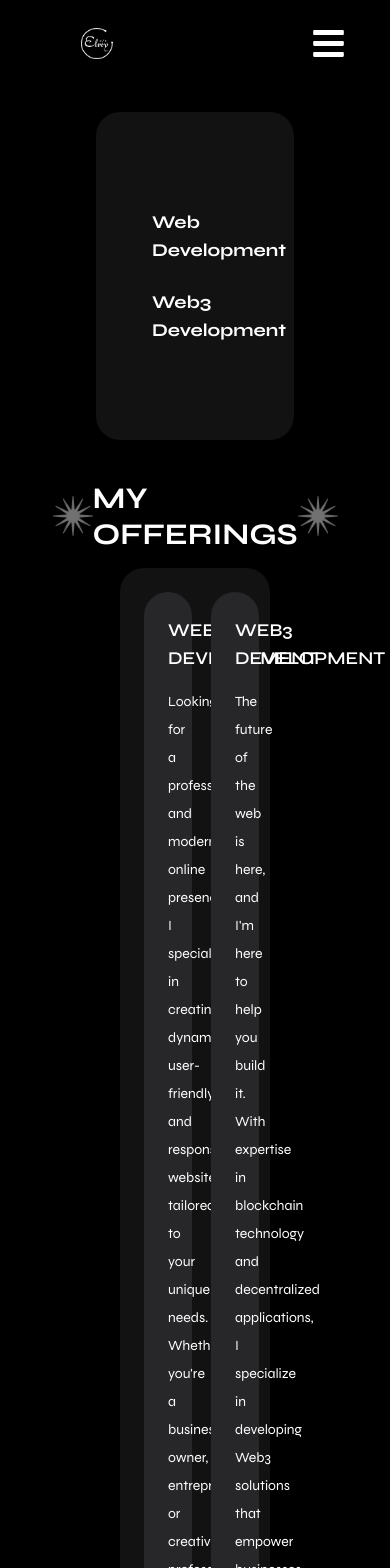
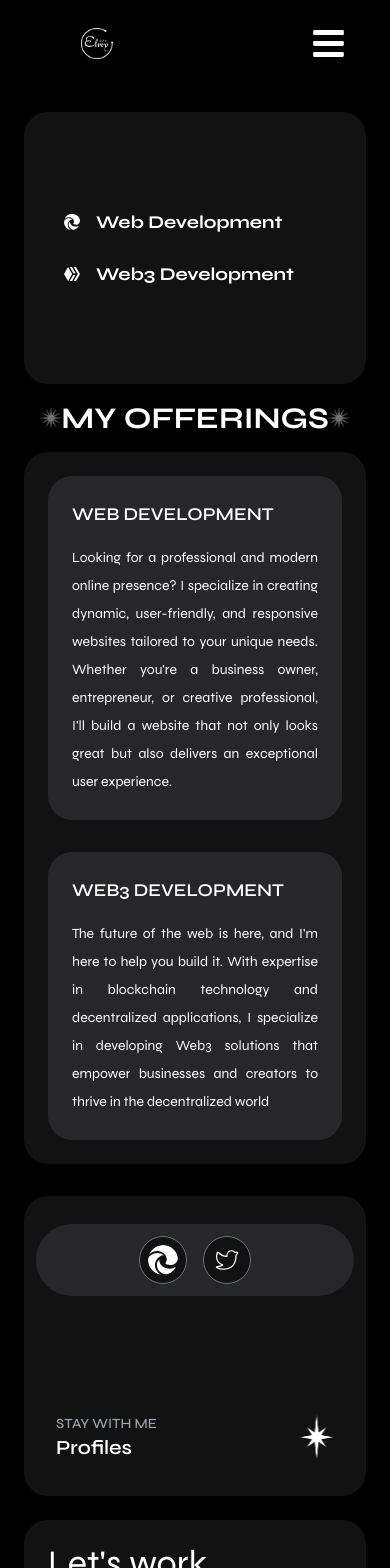
Before and after one commit to Fahyvor/favour-new, a React (Vite) app: page /services in a window 390 px wide. Shown: the top 1568 px of the page. Built offline with nearby package versions, Linux system fonts and the light colour scheme.

Commit message:
responsiveness fixes

```diff
--- a/src/pages/Body.jsx
+++ b/src/pages/Body.jsx
@@ -56,11 +56,11 @@ const Body = () => {
   const navigate = useNavigate();
 
   return (
-    <div className='bg-black w-full lg:px-16 md:px-12 px-7 pt-28 pb-6'>
+    <div className='bg-black w-full lg:px-16 md:px-12 px-5 pt-28 pb-6'>
       <div className="body flex gap-8 w-full lg:flex-row md:flex-row flex-col py-5" data="aos" data-aos="zoom-in">
         <div className='body-left  rounded-b-xl rounded-t-xl lg:w-1/2 md:w-1/2 w-full flex-col justify-center flex'>
-          <div className="body-left-image-and-text flex lg:flex-row md:flex-row flex-col items-center lg:gap-6 md:gap-4 gap-8 lg:px-12 md:px-4 px-8 rounded-3xl py-12 bg-dark-favour ">
-            <div className="body-left-image rounded-tl-3xl rounded-br-3xl flex lg:w-[18rem] md:w-[18rem] w-[18rem] lg:h-[15rem] md:h-[15rem] h-[16.5rem] overflow-hidden">
+          <div className="body-left-image-and-text flex lg:flex-row md:flex-row flex-col items-center lg:gap-6 md:gap-4 gap-8 lg:px-12 md:px-4 px-5 rounded-3xl py-12 bg-dark-favour ">
+            <div className="body-left-image rounded-tl-3xl rounded-br-3xl flex lg:w-[18rem] md:w-[18rem]  lg:h-[15rem] md:h-[15rem] h-[20rem] overflow-hidden w-full">
               <img src={Fahyvor} alt="Fahyvor" className='object-cover'/>
             </div>
             <div className="body-left-text">
--- a/src/pages/Services.jsx
+++ b/src/pages/Services.jsx
@@ -9,7 +9,7 @@ import Signature from '../assets/signature.png';
 const Services = () => {
   const navigate = useNavigate();
   return (
-    <div className="px-24 pt-28 pb-7 w-full flex flex-col gap-8">
+    <div className="lg:px-24 md:px-20 px-6 pt-28 pb-7 w-full flex flex-col gap-8">
       <div className="w-full flex lg:flex-row md:flex-row flex-col gap-4">
         <div className="bg-dark-favour rounded-3xl px-10 lg:w-1/3 md:w-1/3 w-full flex flex-col justify-between gap-6 py-24">
           <div className="flex items-center gap-4">
@@ -23,14 +23,14 @@ const Services = () => {
           </div>
         </div>
 
-        <div className="lg:w-2/3 md:w-2/3 w-full p-6">
+        <div className="lg:w-2/3 md:w-2/3 w-full lg:p-6 md:p-4">
           <div className='flex items-center justify-center'>
-            <img src={Star2} alt='star' className='w-20 h-10 object-contain'/>
+            <img src={Star2} alt='star' className='lg:w-20 lg:h-10 md:w-8 mg:h-8 w-5 h-5 object-contain'/>
             <p className="lg:text-6xl md:text-5xl text-3xl font-bold">MY OFFERINGS</p>
-            <img src={Star2} alt='star' className='w-20 h-10 object-contain'/>
+            <img src={Star2} alt='star' className='lg:w-20 lg:h-10 md:w-8 mg:h-8 w-5 h-5 object-contain'/>
           </div>
 
-          <div className="bg-dark-favour rounded-3xl p-6 mt-4 grid grid-cols-2 gap-8">
+          <div className="bg-dark-favour rounded-3xl p-6 mt-4 grid lg:grid-cols-2 w-full gap-8">
             <div className="p-6 rounded-3xl bg-zinc-800">
               <p className="font-semibold mb-4 text-lg">WEB DEVELOPMENT</p>
 
@@ -71,11 +71,11 @@ const Services = () => {
             <p className='lg:text-6xl md:text-6xl text-4xl lg:w-3/4 md:w-3/4 w-full'>Let&apos;s work <span className='text-blue-800'>together.</span></p>
           </div>
 
-          <div className="bg-dark-favour p-2 rounded-3xl lg:w-1/4 md:w-1/4 w-full">
+          <div className="bg-dark-favour p-2 rounded-3xl lg:w-1/4 md:w-1/4 w-full" onClick={() => navigate('/credentials')}>
             <div className="">
               <img src={Signature} alt="" className='filter invert w-1/2 mx-auto my-6' />
             </div>
-            <div className="more-about flex items-center justify-between px-5 ">
+            <div className="more-about flex items-center justify-between px-5">
               <div className="">
                 <p className='text-sm text-gray-400 font-medium'>MORE ABOUT ME</p>
                 <p className='text-xl font-semibold'>Credentials</p>
```
